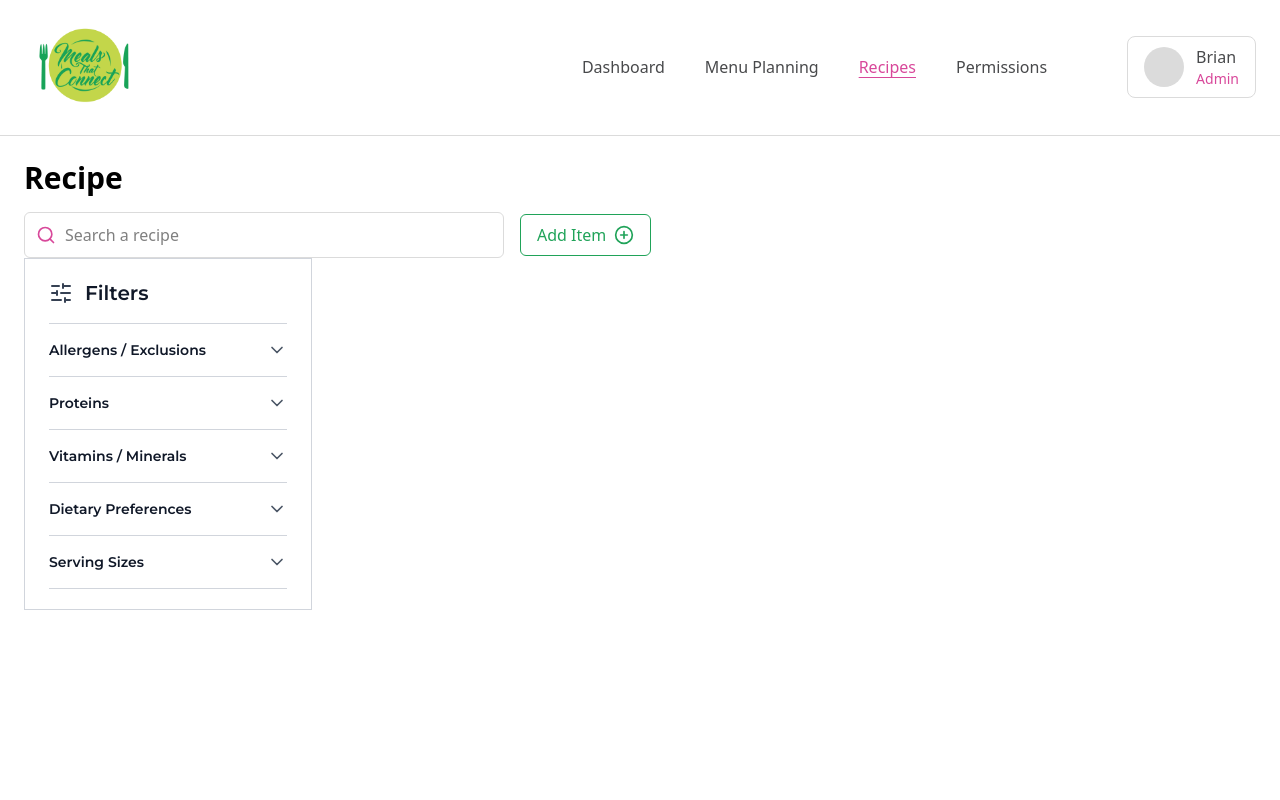
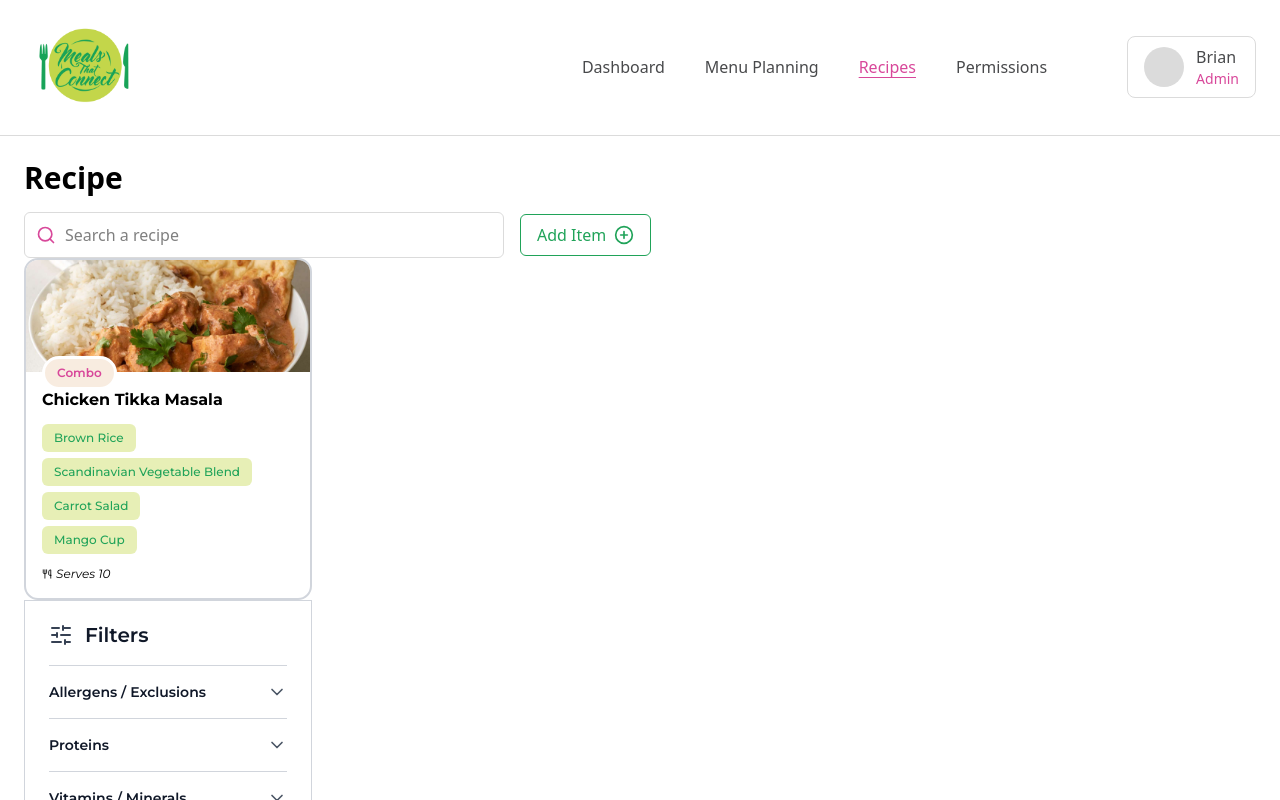
Before and after one commit to hack4impact-calpoly/meals-that-connect-25, a Next.js app: page /recipe in a window 1280 px wide. Shown: the top 800 px of the page. Built offline with nearby package versions, Linux system fonts and the light colour scheme.

Commit message:
feat: built combo card component frontend

```diff
--- a/src/app/page.tsx
+++ b/src/app/page.tsx
@@ -24,7 +24,6 @@ export default function Home() {
       <RecipeSummary id={"recipe_test_001"} />
       <RecipeSummary id={"mango"} />
       <RecipeSummary id={"masdf"} />
-      <ComboCard />
     </main>
   );
 }
--- a/src/app/recipe/page.tsx
+++ b/src/app/recipe/page.tsx
@@ -4,7 +4,8 @@ import FilterMenu from "@/components/FilterMenu";
 import Navbar from "@/components/Navbar";
 import SearchBar from "@/components/Searchbar";
 import AddItemButton from "@/components/AddItem";
-import { useState } from "react";
+import ComboCard from "@/components/ComboCard";
+import { useEffect, useState } from "react";
 
 export default function Recipe() {
   const [searchQuery, setSearchQuery] = useState("");
@@ -14,10 +15,17 @@ export default function Recipe() {
       <Navbar />
       <div className="p-6">
         <h1 className="text-3xl font-bold">Recipe</h1>
+
         <div className="mt-4 flex items-center gap-4">
           <SearchBar value={searchQuery} onChange={setSearchQuery} placeholder="Search a recipe" />
           <AddItemButton />
         </div>
+        <ComboCard
+          name="Chicken Tikka Masala"
+          imageUrl="/masala.jpg"
+          tags={["Brown Rice", "Scandinavian Vegetable Blend", "Carrot Salad", "Mango Cup"]}
+          serving={10}
+        />
         <FilterMenu />
       </div>
     </main>
--- a/src/components/ComboCard.tsx
+++ b/src/components/ComboCard.tsx
@@ -1,23 +1,54 @@
 import Link from "next/link";
 import Image from "next/image";
 import React from "react";
+import { Utensils } from "lucide-react";
 
-type Combo = {
+type ComboCardProps = {
   name: string;
-  image: string;
+  imageUrl: string;
   tags: string[];
   serving: number;
 };
 
-export default function ComboCard() {
+const TAG_STYLES: Record<string, string> = {
+  Combo: "bg-combo-500 text-combo-900",
+  Sides: "bg-sides-500 text-sides-900",
+  Fruit: "bg-fruit-500 text-fruit-900",
+  Entree: "bg-entree-900 text-entree-500",
+  Entrée: "bg-entree-900 text-entree-500",
+  fallback: "bg-gray-100 text-gray-700",
+};
+
+export default function ComboCard({ name, imageUrl, tags = [], serving }: ComboCardProps) {
+  const servingText = serving != null ? `${serving}` : null;
+
   return (
-    <div className="w-64 overflow-hidden rounded-2xl border border-zinc-200 bg-white shadow-sm">
-      <a href="#">
-        <img className="rounded-base" src="/MTC_logo.png" alt="" />
-      </a>
-      <div>Chicken Tikka Masala</div>
-      <div>wow</div>
-      <div>Serves 10</div>
+    <div className="relative w-72 overflow-hidden rounded-[14px] border-2 border-gray-300 bg-white">
+      <div className="relative h-28 w-full">
+        {imageUrl ? <Image src={imageUrl} className="h-full w-full object-cover" fill sizes="10px" alt="" /> : null}
+        <span className="absolute left-4 top-24 inline-flex rounded-full px-3 py-1.5 text-xs bg-combo-500 text-combo-900 font-montserrat font-semibold border-[3px] border-white">
+          Combo
+        </span>
+      </div>
+
+      <div className="space-y-3 p-4">
+        <p className="font-montserrat font-bold text-base text-combo-jicama">{name}</p>
+
+        <div className="flex flex-col gap-1.5">
+          {tags.map((tag) => (
+            <span
+              key={tag}
+              className={`inline-flex w-fit shrink-0 rounded-md px-3 py-1.5 text-xs font-medium font-montserrat bg-sides-500 text-sides-900`}
+            >
+              {tag}
+            </span>
+          ))}
+        </div>
+        <div className="flex items-center gap-1">
+          <Utensils className="h-2.5 w-2.5 text-combo-jicama" />
+          <p className="font-montserrat italic text-xs">Serves {servingText}</p>
+        </div>
+      </div>
     </div>
   );
 }
```
Also changed, not shown: public/masala.jpg (added).
